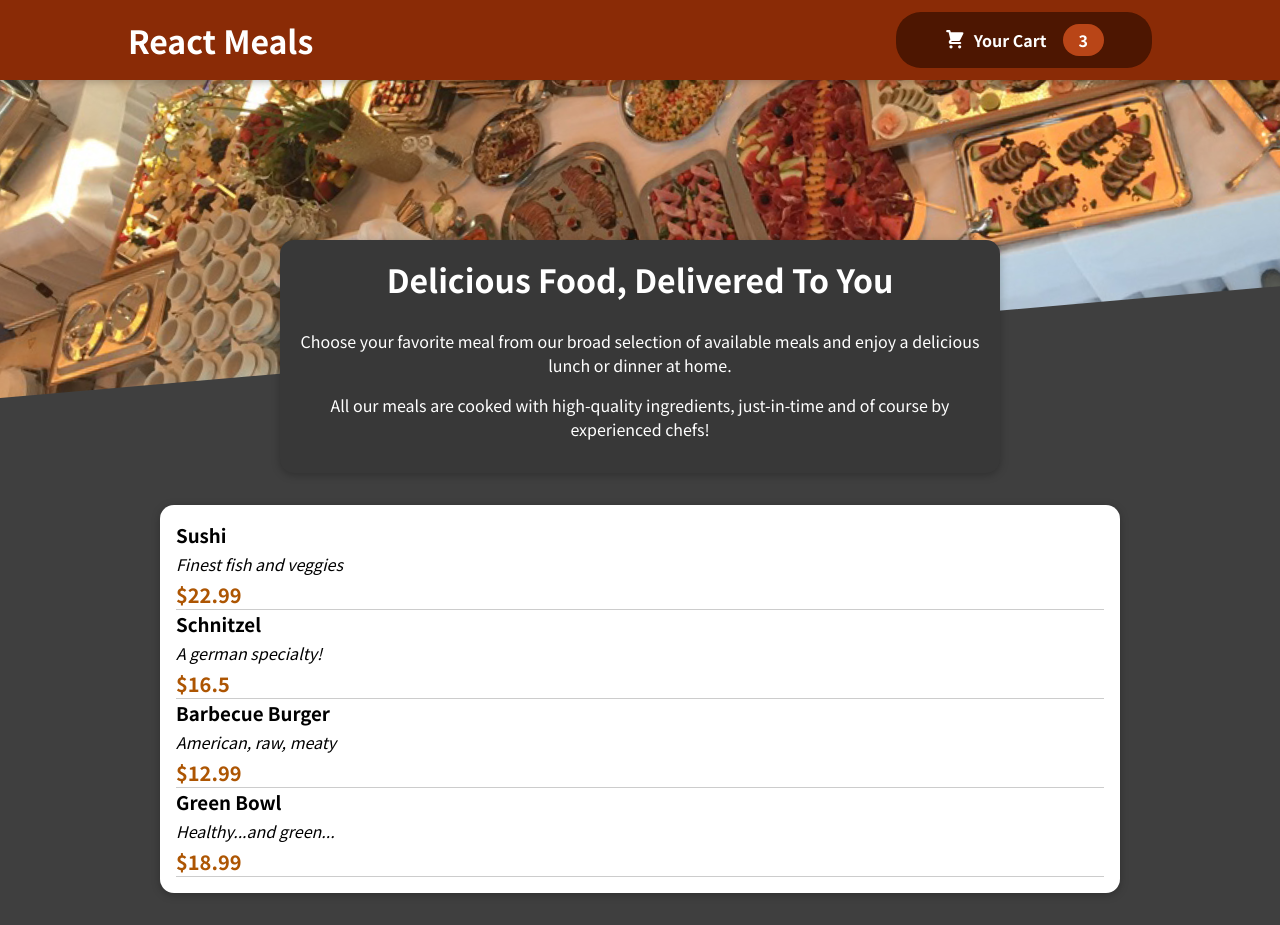
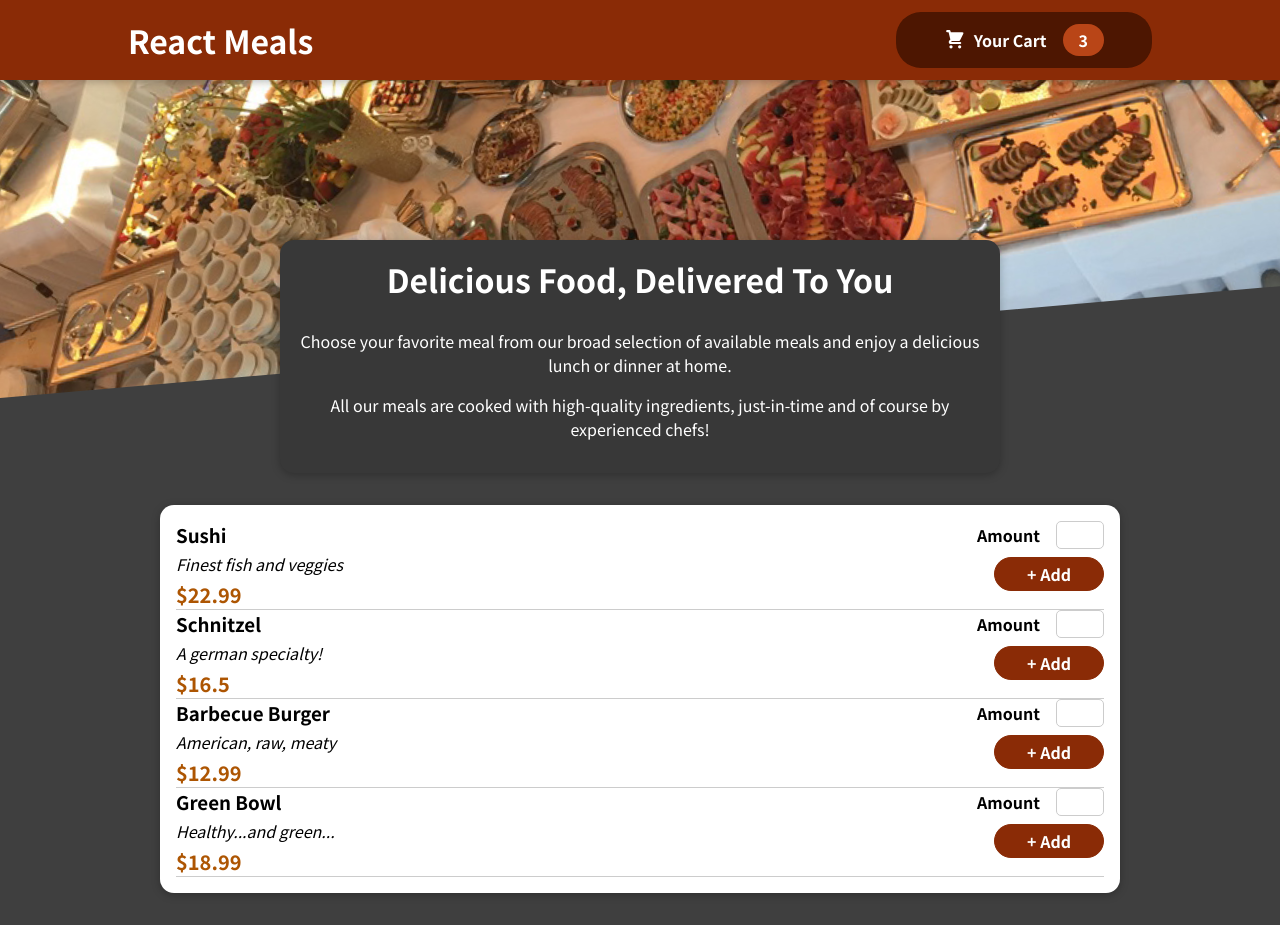
Before and after one commit to Phaedra144/food-order-app, a React (Create React App) app: page / in a window 1280 px wide. Built offline with nearby package versions, Linux system fonts and the light colour scheme.

Commit message:
reorganise folders, add MealForm

```diff
--- a/src/App.js
+++ b/src/App.js
@@ -1,7 +1,7 @@
-import MealsSummary from './components/mealsummary/MealsSummary';
+import MealsSummary from './components/meals/summary/MealsSummary';
 import Header from './components/header/Header';
 import React from 'react';
-import Meals from './components/meals/Meals';
+import Meals from './components/meals/listavailable/Meals';
 
 function App() {
   return (
--- a/src/components/meals/MealItem.js
+++ b/src/components/meals/listavailable/MealItem.js
@@ -1,4 +1,5 @@
 import React from 'react';
+import MealForm from '../mealform/MealForm';
 import styles from './MealItem.module.css';
 
 function MealItem(props) {
@@ -10,6 +11,7 @@ function MealItem(props) {
                 <div className={styles.description}>{props.description}</div>
                 <div className={styles.price}>${props.price}</div>
             </div>
+            <MealForm></MealForm>
         </li>
     );
 
--- a/src/components/meals/Meals.js
+++ b/src/components/meals/listavailable/Meals.js
@@ -1,5 +1,5 @@
 import React from "react";
-import Card from "../UI/Card";
+import Card from "../../UI/Card";
 import MealItem from "./MealItem";
 import styles from "./Meals.module.css";
 
--- /dev/null
+++ b/src/components/meals/mealform/MealForm.js
@@ -0,0 +1,18 @@
+import React from 'react';
+import styles from './MealForm.module.css';
+
+const MealForm = (props) => {
+
+    return (
+        <form className={styles.form}>
+            <div className={styles.input}>
+                <label for="amount">Amount</label>
+                <input id="amount" type="number" />
+            </div>
+            <button type="submit">+ Add</button>
+        </form>
+    );
+
+};
+
+export default MealForm;
--- /dev/null
+++ b/src/components/meals/mealform/MealForm.module.css
@@ -0,0 +1,39 @@
+.form {
+    text-align: right;
+  }
+
+  .form button {
+    font: inherit;
+    cursor: pointer;
+    background-color: #8a2b06;
+    border: 1px solid #8a2b06;
+    color: white;
+    padding: 0.25rem 2rem;
+    border-radius: 20px;
+    font-weight: bold;
+  }
+
+  .form button:hover,
+  .form button:active {
+    background-color: #641e03;
+    border-color: #641e03;
+  }
+
+  .input {
+    display: flex;
+    align-items: center;
+    margin-bottom: 0.5rem;
+  }
+
+  .input label {
+    font-weight: bold;
+    margin-right: 1rem;
+  }
+
+  .input input {
+    width: 3rem;
+    border-radius: 5px;
+    border: 1px solid #ccc;
+    font: inherit;
+    padding-left: 0.5rem;
+  }
--- a/src/components/mealsummary/MealsSummary.js
+++ b/src/components/meals/summary/MealsSummary.js
@@ -1,5 +1,5 @@
 import classes from './MealsSummary.module.css';
-import Card from '../UI/Card';
+import Card from '../../UI/Card';
 
 const MealsSummary = () => {
   return (
```
Also changed, not shown: src/components/meals/listavailable/MealItem.module.css (renamed from src/components/meals/MealItem.module.css), src/components/meals/listavailable/Meals.module.css (renamed from src/components/meals/Meals.module.css), src/components/meals/summary/MealsSummary.module.css (renamed from src/components/mealsummary/MealsSummary.module.css).
